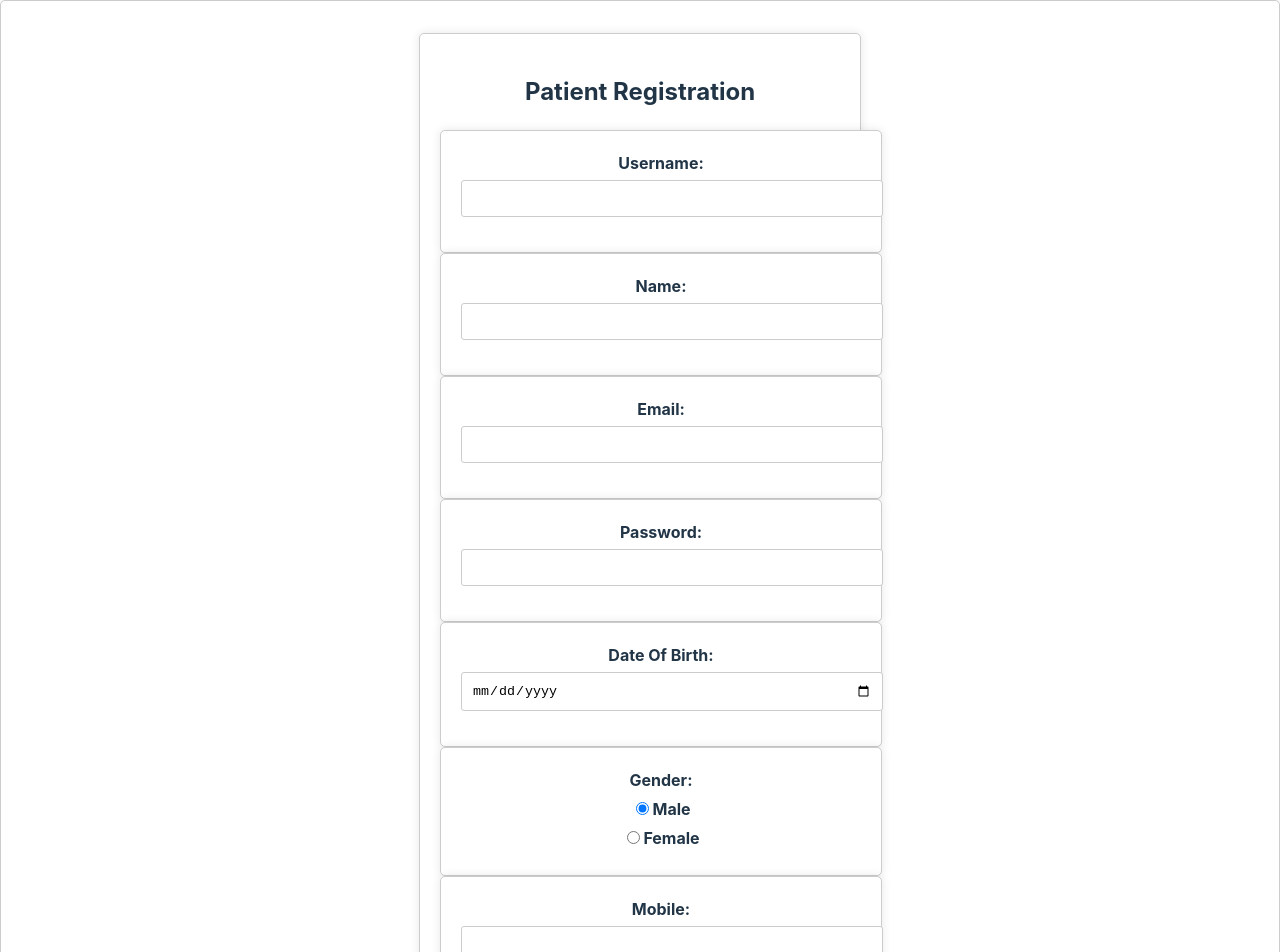
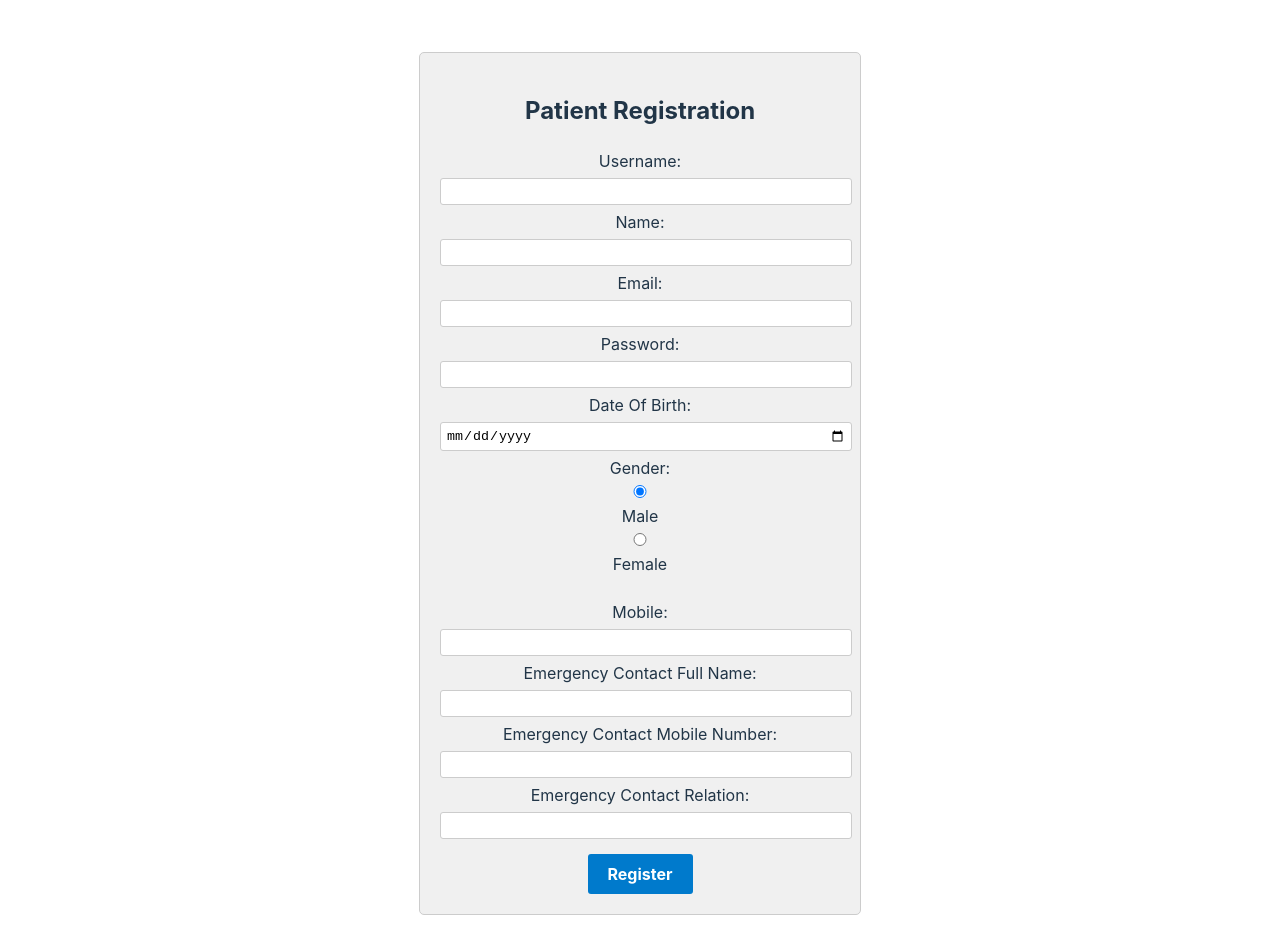
Before and after one commit to LojainElsalnty/XTimesBetterVirtualPharmacy., a React (Vite) app in the folder client/: page /guest/patientRegister in a window 1280 px wide. Shown: the top 952 px of the page. Built offline with nearby package versions, Linux system fonts and the light colour scheme.

Commit message:
Merged Khadiga branch into main

```diff
--- a/client/src/App.jsx
+++ b/client/src/App.jsx
@@ -15,8 +15,7 @@ import ViewRequestedPharmacistInfo from './pages/admin/viewRequestedPharmacistIn
 //import { Routes, Route, BrowserRouter } from 'react-router-dom'
 import PatientRegister from './pages/guest/patientRegisterPage';
 import PharmacistRequest from './pages/pharmacist/pharmacistRequestPage';
-import './pages/guest/patientRegisterPage.css'; // Import the CSS file
-import './pages/pharmacist/pharmacistRequestPage.css'; // Import the CSS file
+
 
 // Styles
 import './App.css'
--- a/client/src/pages/guest/patientRegisterPage.css
+++ /dev/null
@@ -1,50 +0,0 @@
-/* Apply general styles to the form container */
-div {
-  max-width: 400px;
-  margin: 0 auto;
-  padding: 20px;
-  border: 1px solid #ccc;
-  border-radius: 5px;
-  box-shadow: 0 0 10px rgba(0, 0, 0, 0.1);
-  background-color: #fff;
-}
-
-h2 {
-  text-align: center;
-}
-
-/* Style form fields and labels */
-label {
-  display: block;
-  margin-bottom: 5px;
-  font-weight: bold;
-}
-
-input[type="text"],
-input[type="email"],
-input[type="password"],
-input[type="date"],
-select {
-  width: 100%;
-  padding: 10px;
-  margin-bottom: 15px;
-  border: 1px solid #ccc;
-  border-radius: 3px;
-}
-
-/* Style submit button */
-button[type="submit"] {
-  display: block;
-  width: 100%;
-  padding: 10px;
-  background-color: #007bff;
-  color: #fff;
-  border: none;
-  border-radius: 3px;
-  cursor: pointer;
-}
-
-/* Style submit button on hover */
-button[type="submit"]:hover {
-  background-color: #0056b3;
-}
--- a/client/src/pages/guest/patientRegisterPage.jsx
+++ b/client/src/pages/guest/patientRegisterPage.jsx
@@ -1,4 +1,5 @@
 import React, { useEffect, useState } from 'react';
+import styles from './patientRegisterPage.module.css';// Import the CSS file
 //import axios from 'axios';
 const PatientRegister = () => {
 
@@ -10,10 +11,10 @@ const PatientRegister = () => {
     dob: '',
     gender: 'male', // Default value
     mobile: '',
-        emergency_contact:{
+    emergency_contact: {
       name: '',
       mobile: '',
-          relation:'',
+      relation: '',
     },
   });
 
@@ -87,7 +88,7 @@ const PatientRegister = () => {
           emergency_contact: {
             name: '',
             mobile: '',
-                  relation:'',
+            relation: '',
           },
         });
       } else {
@@ -102,13 +103,13 @@ const PatientRegister = () => {
   };
 
   return (
-        <div className='patientRegister'>
+    <div className={styles.doctorRequest}>
       <h2>Patient Registration</h2>
       <form onSubmit={handleSubmit}>
         {/* Add form fields for each data attribute */}
         <div>
           <label>Username:</label>
-          <input
+          <input className='patient-inputs'
             type="text"
             name="username"
             value={formData.username}
@@ -157,9 +158,10 @@ const PatientRegister = () => {
             required
           />
         </div>
-        <div>
+        <div className={styles['radio-group']}>
           <label>Gender:</label>
           <label>
+
             <input
               type="radio"
               name="gender"
@@ -182,6 +184,7 @@ const PatientRegister = () => {
             Female
           </label>
         </div>
+        <br></br>
         <div>
           <label>Mobile:</label>
           <input
--- /dev/null
+++ b/client/src/pages/guest/patientRegisterPage.module.css
@@ -0,0 +1,53 @@
+.doctorRequest {
+    text-align: center;
+    padding: 20px;
+    background-color: #f0f0f0;
+    border: 1px solid #ccc;
+    border-radius: 5px;
+    margin: 20px auto;
+    width: 80%;
+    max-width: 400px;
+}
+
+.doctorRequest h2 {
+    font-size: 1.5rem;
+    margin-bottom: 20px;
+}
+
+.doctorRequest form {
+    display: flex;
+    flex-direction: column;
+    align-items: center;
+}
+
+.doctorRequest label {
+    margin: 10px 0;
+}
+
+.doctorRequest input {
+    width: 100%;
+    padding: 5px;
+    margin: 5px 0;
+    border: 1px solid #ccc;
+    border-radius: 3px;
+}
+
+.doctorRequest button {
+    background-color: #007acc;
+    color: white;
+    border: none;
+    border-radius: 3px;
+    padding: 10px 20px;
+    margin-top: 10px;
+    cursor: pointer;
+    font-weight: bold;
+}
+
+.doctorRequest button:hover {
+    background-color: #0058a0;
+}
+
+.doctorRequest label input[type="radio"] {
+    display: inline-block;
+    margin-right: 5px;
+}
--- a/client/src/pages/pharmacist/pharmacistRequestPage.css
+++ /dev/null
@@ -1,50 +0,0 @@
-/* Apply general styles to the form container */
-div {
-    max-width: 400px;
-    margin: 0 auto;
-    padding: 20px;
-    border: 1px solid #ccc;
-    border-radius: 5px;
-    box-shadow: 0 0 10px rgba(0, 0, 0, 0.1);
-    background-color: #fff;
-  }
-
-  h2 {
-    text-align: center;
-  }
-
-  /* Style form fields and labels */
-  label {
-    display: block;
-    margin-bottom: 5px;
-    font-weight: bold;
-  }
-
-  input[type="text"],
-  input[type="email"],
-  input[type="password"],
-  input[type="date"],
-  select {
-    width: 100%;
-    padding: 10px;
-    margin-bottom: 15px;
-    border: 1px solid #ccc;
-    border-radius: 3px;
-  }
-
-  /* Style submit button */
-  button[type="submit"] {
-    display: block;
-    width: 100%;
-    padding: 10px;
-    background-color: #007bff;
-    color: #fff;
-    border: none;
-    border-radius: 3px;
-    cursor: pointer;
-  }
-
-  /* Style submit button on hover */
-  button[type="submit"]:hover {
-    background-color: #0056b3;
-  }
--- a/client/src/pages/pharmacist/pharmacistRequestPage.jsx
+++ b/client/src/pages/pharmacist/pharmacistRequestPage.jsx
@@ -1,4 +1,6 @@
 import React, { useEffect, useState } from 'react';
+import styles from './pharmacistRequestPage.module.css';
+
 //import axios from 'axios';
 const PharmacistRequest = () => {
 
@@ -9,7 +11,7 @@ const PharmacistRequest = () => {
     password: '',
     dob: '',
     hourly_rate: '',
-        affilitation: '',
+    affiliation: '',
     educational_background: '',
   });
 
@@ -33,7 +35,7 @@ const PharmacistRequest = () => {
         },
         body: JSON.stringify(formData),
       });
-
+      //console.log(response)
       if (response.ok) {
         // Registration was successful, handle success scenario
         console.log('Registration successful!');
@@ -46,7 +48,7 @@ const PharmacistRequest = () => {
           password: '',
           dob: '',
           hourly_rate: '',
-                affilitation: '',
+          affiliation: '',
           educational_background: '',
           speciality: '',
         });
@@ -62,7 +64,7 @@ const PharmacistRequest = () => {
   };
 
   return (
-        <div className='doctorRequest'>
+    <div className={styles.doctorRequest}>
       <h2>Pharmacist Registration Request</h2>
       <form onSubmit={handleSubmit}>
         {/* Add form fields for each data attribute */}
@@ -120,7 +122,7 @@ const PharmacistRequest = () => {
         <div>
           <label>Hourly Rate:</label>
           <input
-            type="text"
+            type="Number"
             name="hourly_rate"
             value={formData.hourly_rate}
             onChange={handleInputChange}
@@ -128,11 +130,11 @@ const PharmacistRequest = () => {
           />
         </div>
         <div>
-          <label>Affilitation:</label>
+          <label>Affiliation:</label>
           <input
             type="text"
-            name="affilitation"
-            value={formData.affilitation}
+            name="affiliation"
+            value={formData.affiliation}
             onChange={handleInputChange}
             required
           />
@@ -155,4 +157,4 @@ const PharmacistRequest = () => {
   );
 }
 
-export default  PharmacistRequest ;
+export default PharmacistRequest;
--- /dev/null
+++ b/client/src/pages/pharmacist/pharmacistRequestPage.module.css
@@ -0,0 +1,48 @@
+.doctorRequest {
+    text-align: center;
+    padding: 20px;
+    background-color: #f0f0f0;
+    border: 1px solid #ccc;
+    border-radius: 5px;
+    margin: 20px auto;
+    width: 80%;
+    max-width: 400px;
+}
+
+.doctorRequest h2 {
+    font-size: 1.5rem;
+    margin-bottom: 20px;
+}
+
+.doctorRequest form {
+    display: flex;
+    flex-direction: column;
+    align-items: center;
+}
+
+.doctorRequest label {
+    margin: 10px 0;
+}
+
+.doctorRequest input {
+    width: 100%;
+    padding: 5px;
+    margin: 5px 0;
+    border: 1px solid #ccc;
+    border-radius: 3px;
+}
+
+.doctorRequest button {
+    background-color: #007acc;
+    color: white;
+    border: none;
+    border-radius: 3px;
+    padding: 10px 20px;
+    margin-top: 10px;
+    cursor: pointer;
+    font-weight: bold;
+}
+
+.doctorRequest button:hover {
+    background-color: #0058a0;
+}
```
Also changed, not shown: 1 other file (tests, documents, lock files or other folders). Lines whose indentation alone changed are shown as unchanged.
